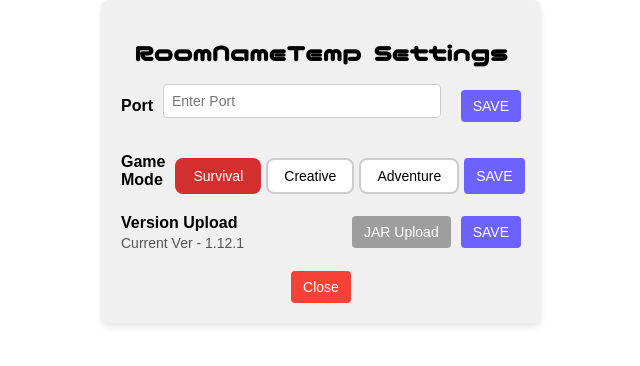
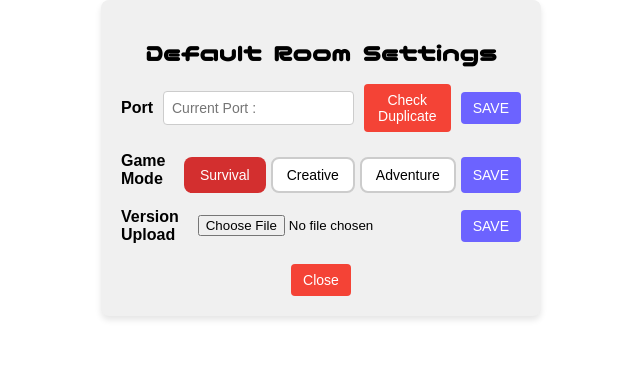
Before and after one commit to McJarSwap/McJarSwap, a React (Create React App) app in the folder frontend/: page /settings in a window 1280 px wide. Shown: the top 366 px of the page, without its empty margins (319-959 px from the left). Built offline with nearby package versions, Linux system fonts and the light colour scheme.

Commit message:
Frontend 개발 완료

```diff
--- a/frontend/src/components/AddRoom.js
+++ b/frontend/src/components/AddRoom.js
@@ -1,5 +1,6 @@
 import React, { useState } from 'react';
 import './AddRoomStyle.css';
+import axiosInstance from "../api/axios";
 
 const AddRoom = ({ onClose, onCreateRoom }) => {
     const [formState, setFormState] = useState({
@@ -18,17 +19,40 @@ const AddRoom = ({ onClose, onCreateRoom }) => {
             return;
         }
 
-        const duplicatePorts = [25565, 25566, 25567];
-        const isDuplicate = duplicatePorts.includes(parseInt(formState.port, 10));
+        // 입력 값이 숫자로만 이루어져 있는지 확인
+        if (!/^\d+$/.test(formState.port)) {
+            alert('Port number must contain only digits.');
+            return;
+        }
 
-        setIsPortValid(!isDuplicate);
+        const portNumber = parseInt(formState.port, 10);
 
-        if (isDuplicate) {
-            alert('Port number is already in use. Please choose another one.');
-        } else {
-            alert('Port number is available.');
+        // 포트 번호가 유효 범위를 벗어난 경우
+        if (portNumber < 0 || portNumber > 65535) {
+            alert('Port number must be between 0 and 65535.');
+            return;
+        }
+
+        try {
+            // GET 요청을 통해 백엔드로 포트 확인 요청
+            const response = await axiosInstance.get(`/checkup`, {
+                params: { port: portNumber }, // 쿼리 파라미터로 포트 번호 전달
+            });
+
+            // 서버 응답 처리
+            if (response.data.validate === "true") {
+                alert('Port number is available.');
+                setIsPortValid(true); // 포트 유효 상태 업데이트
+            } else {
+                alert('Port number is already in use. Please choose another one.');
+                setIsPortValid(false); // 포트 유효 상태 업데이트
+            }
+        } catch (error) {
+            console.error("Error checking port:", error);
+            alert("An error occurred while checking the port. Please try again.");
         }
     };
+
 
     const handleModeSelect = (mode) => {
         setFormState({ ...formState, gameMode: mode });
@@ -50,9 +74,10 @@ const AddRoom = ({ onClose, onCreateRoom }) => {
         });
     };
 
-    const handleSubmit = (e) => {
+    const handleSubmit = async (e) => {
         e.preventDefault();
 
+        // 필수 검증 로직
         if (!formState.gameMode) {
             alert('Please select a game mode.');
             return;
@@ -78,7 +103,40 @@ const AddRoom = ({ onClose, onCreateRoom }) => {
             return;
         }
 
-        onCreateRoom(formState);
+        // FormData 객체 생성 및 데이터 추가
+        const formData = new FormData();
+        formData.append("file", formState.jarFile); // JAR 파일
+        formData.append(
+            "data",
+            JSON.stringify({
+                port: formState.port,
+                name: formState.mapName,
+                mode: formState.gameMode,
+                xmx: formState.maxHeap,
+                xms: formState.minHeap,
+            })
+        );
+
+        try {
+            // POST 요청
+            const response = await axiosInstance.post(`/addroom`, formData, {
+                headers: {
+                    "Content-Type": "multipart/form-data", // 멀티파트 데이터 형식 지정
+                },
+            });
+
+            // 서버 응답 처리
+            if (response.status === 200) {
+                alert("Room created successfully!");
+                onCreateRoom(formState); // 상위 컴포넌트에 알림
+                onClose(); // 팝업 닫기
+            } else {
+                alert("Failed to create room. Please try again.");
+            }
+        } catch (error) {
+            console.error("Error creating room:", error);
+            alert("An error occurred while creating the room. Please try again.");
+        }
     };
 
     return (
--- a/frontend/src/components/SettingsScreen.js
+++ b/frontend/src/components/SettingsScreen.js
@@ -1,48 +1,153 @@
 import React, { useState } from "react";
-import { useNavigate } from "react-router-dom";
+import { useLocation, useNavigate } from "react-router-dom";
 import "./SettingsScreenStyles.css";
 import LoadingScreen from "./LoadingScreen";
+import axiosInstance from "../api/axios";
 
 const SettingsScreen = ({ onClose, initialMode, onSave }) => {
     const navigate = useNavigate();
-    const [selectedMode, setSelectedMode] = useState(initialMode || "Survival");
+    const location = useLocation();
+    const [selectedMode, setSelectedMode] = useState(location.state?.type || "Survival");
+    const queryParams = new URLSearchParams(location.search);
+    const queryPort = queryParams.get("port") || "";
+
     const [port, setPort] = useState("");
     const [isLoading, setIsLoading] = useState(false);
+    const [isPortValid, setIsPortValid] = useState(null);
+
+    const { roomName = "Default Room", type = "Survival" } = location.state || {};
 
     const handleClose = () => {
         navigate('/');
-    };
-    const handleModeChange = (event) => {
-        setSelectedMode(event.target.value);
     };
 
     const handlePortChange = (event) => {
         setPort(event.target.value);
     };
 
-    const handleSave = () => {
+    const handleSavePort = async () => {
         setIsLoading(true);
-        setTimeout(() => {
+        const formData = new FormData();
+        formData.append("data", JSON.stringify({ port : queryPort, changeport: port, mode: "" }));
+
+        try {
+            await axiosInstance.post("/settings/save", formData, {
+                headers: { "Content-Type": "multipart/form-data" },
+            });
+            alert("Port settings saved successfully.");
             setIsLoading(false);
-            navigate('/');
-        }, 5000);
+            window.location.href = "/";
+        } catch (error) {
+            console.error("Error saving port settings:", error);
+            alert("Failed to save port settings.");
+            setIsLoading(false);
+        }
     };
+
+    const handleSaveMode = async () => {
+        setIsLoading(true);
+        const formData = new FormData();
+        formData.append("data", JSON.stringify({ port : queryPort, changeport: "", mode: selectedMode }));
+
+        try {
+            await axiosInstance.post("/settings/save", formData, {
+                headers: { "Content-Type": "multipart/form-data" },
+            });
+            alert("Game mode saved successfully.");
+            setIsLoading(false);
+            window.location.href = "/";
+        } catch (error) {
+            console.error("Error saving game mode:", error);
+            alert("Failed to save game mode.");
+            setIsLoading(false);
+        }
+    };
+    const [file, setFile] = useState(null); // 파일 상태 추가
+
+    const handleFileChange = (event) => {
+        const selectedFile = event.target.files[0]; // 선택한 파일 가져오기
+        setFile(selectedFile);
+    };
+
+    const handleSaveVersion = async () => {
+        if (!file) {
+            alert("Please select a file before uploading.");
+            return;
+        }
+
+        setIsLoading(true);
+        const formData = new FormData();
+        formData.append("file", file);
+        formData.append("data", JSON.stringify({ port : queryPort, changeport: "", mode: "" }));
+
+        try {
+            await axiosInstance.post("/settings/save", formData, {
+                headers: { "Content-Type": "multipart/form-data" },
+            });
+            alert("Version uploaded successfully.");
+            setIsLoading(false);
+            window.location.href = "/";
+        } catch (error) {
+            console.error("Error uploading version:", error);
+            alert("Failed to upload version.");
+            setIsLoading(false);
+        }
+    };
+    const handleCheckDuplicate = async () => {
+        if (!port) {
+            alert('Please enter a port number first.');
+            return;
+        }
+
+        // 입력 값이 숫자로만 이루어져 있는지 확인
+        if (!/^\d+$/.test(port)) {
+            alert('Port number must contain only digits.');
+            return;
+        }
+
+        const portNumber = parseInt(port, 10);
+
+        // 포트 번호가 유효 범위를 벗어난 경우
+        if (portNumber < 0 || portNumber > 65535) {
+            alert('Port number must be between 0 and 65535.');
+            return;
+        }
+
+        try {
+            const response = await axiosInstance.get(`/checkup`, {
+                params: { port: portNumber },
+            });
+
+            if (response.data.validate === "true") {
+                alert("Port number is available.");
+                setIsPortValid(true);
+            } else {
+                alert("Port number is already in use. Please choose another one.");
+                setIsPortValid(false);
+            }
+        } catch (error) {
+            console.error("Error checking port:", error);
+            alert("An error occurred while checking the port. Please try again.");
+        }
+    };
+
 
     return (
         <div className="settings-screen">
             {isLoading && <LoadingScreen duration={5}/>}
-            <h2 className="settings-title">RoomNameTemp Settings</h2>
+            <h2 className="settings-title">{roomName} Settings</h2>
 
             <div className="settings-group">
                 <label className="settings-label">Port</label>
                 <input
                     type="text"
                     className="settings-input"
-                    placeholder="Enter Port"
+                    placeholder={`Current Port : ${queryPort}`}
                     value={port}
                     onChange={handlePortChange}
                 />
-                <button className="settings-save-button" onClick={handleSave}>SAVE</button>
+                <button className="settings-save-button-dup" onClick={handleCheckDuplicate}>Check Duplicate</button>
+                <button className="settings-save-button" onClick={handleSavePort}>SAVE</button>
             </div>
             <div className="settings-group">
                 <label className="settings-label">Game Mode</label>
@@ -65,17 +170,21 @@ const SettingsScreen = ({ onClose, initialMode, onSave }) => {
                     >
                         Adventure
                     </button>
-                    <button className="settings-save-button" onClick={handleSave}>SAVE</button>
+                    <button className="settings-save-button" onClick={handleSaveMode}>SAVE</button>
                 </div>
             </div>
 
             <div className="settings-group">
                 <div className="version-info-container">
                     <label className="settings-label">Version Upload</label>
-                    <p className="version-info">Current Ver - 1.12.1</p>
                 </div>
-                <button className="jar-upload-button">JAR Upload</button>
-                <button className="settings-save-button" onClick={handleSave}>SAVE</button>
+                <input
+                    type="file"
+                    name="jarFile"
+                    accept=".jar"
+                    onChange={handleFileChange} // 파일 선택 핸들러 추가
+                />
+                <button className="settings-save-button" onClick={handleSaveVersion}>SAVE</button>
             </div>
 
             <button className="settings-close-button" onClick={handleClose}>Close</button>
--- a/frontend/src/components/SettingsScreenStyles.css
+++ b/frontend/src/components/SettingsScreenStyles.css
@@ -16,7 +16,7 @@
 }
 
 .settings-group {
-    margin-bottom: 20px;
+    margin-bottom: 15px;
     display: flex; /* 한 줄로 배치 */
     align-items: center; /* 세로 정렬 */
     justify-content: space-between; /* 텍스트와 버튼 간격 조정 */
@@ -35,7 +35,6 @@
     font-size: 14px;
     border: 1px solid #ccc;
     border-radius: 4px;
-    margin: 0 10px 10px 0;
 }
 
 .settings-radio-group {
@@ -47,7 +46,7 @@
 .settings-group .mode-button {
     border: 2px solid #ccc;
     border-radius: 8px;
-    padding: 8px 16px;
+    padding: 8px 14px;
     font-size: 14px;
     cursor: pointer;
     transition: all 0.3s;
@@ -94,7 +93,15 @@
     cursor: pointer;
     font-size: 14px;
 }
-
+.settings-save-button-dup{
+    background-color: #f44336;
+    color: white;
+    border: none;
+    padding: 8px 12px;
+    border-radius: 4px;
+    cursor: pointer;
+    font-size: 14px;
+}
 .settings-save-button:hover {
     background-color: #574ec9;
 }
```
Also changed, not shown: frontend/src/components/RoomCard.js (+34 -4 lines).
